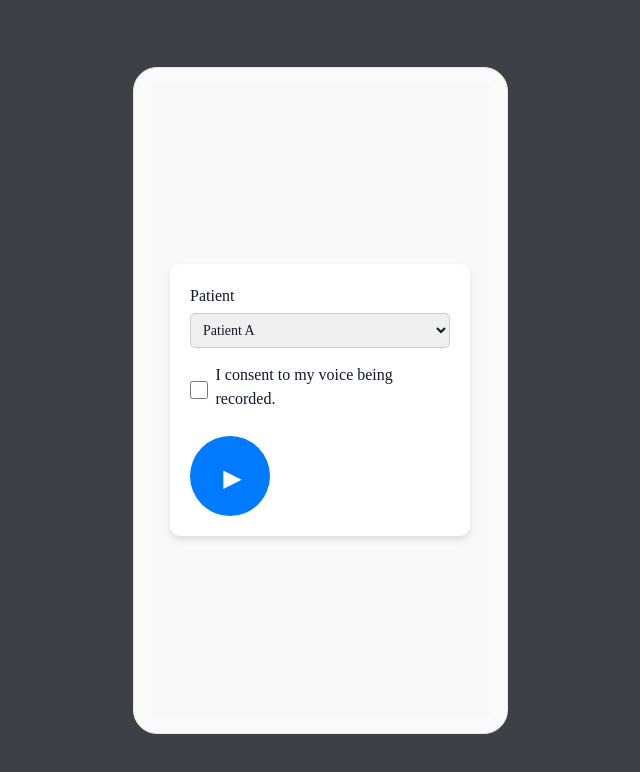
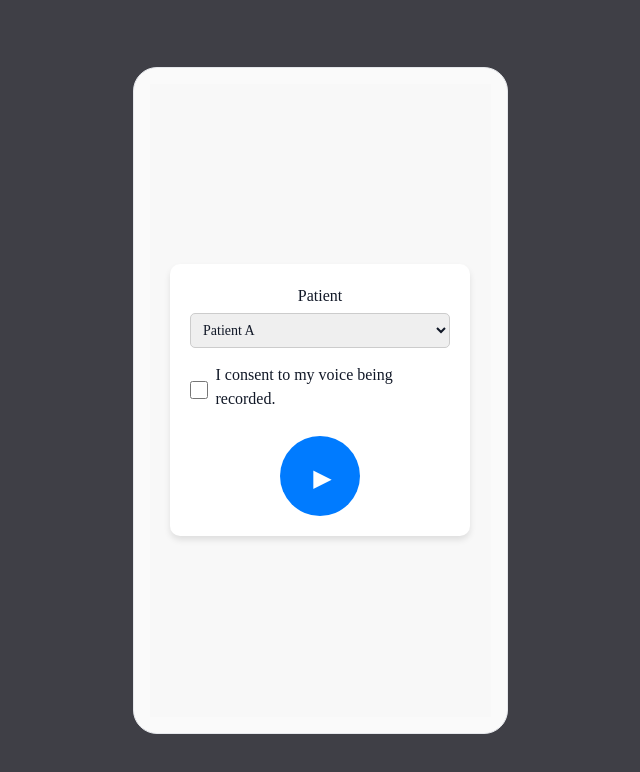
Before and after one commit to CareVoice-Hackathon/frontend, a React (Vite) app in the folder client/: page /record in a window 1280 px wide. Shown: the top 772 px of the page, without its empty margins (320-960 px from the left). Built offline with nearby package versions, Linux system fonts and the light colour scheme.

Commit message:
centered record component (took TOOOOO much time)

```diff
--- a/client/src/pages/Record.css
+++ b/client/src/pages/Record.css
@@ -15,8 +15,11 @@
   border-radius: 10px;
   box-shadow: 0px 4px 6px rgba(0, 0, 0, 0.1);
   width: 300px;
-  align-items: right;
-  justify-content: right;
+
+  display: flex;
+  flex-direction: column;
+  align-items: center;
+  justify-content: center;
   text-align: center;
 }
 
```
